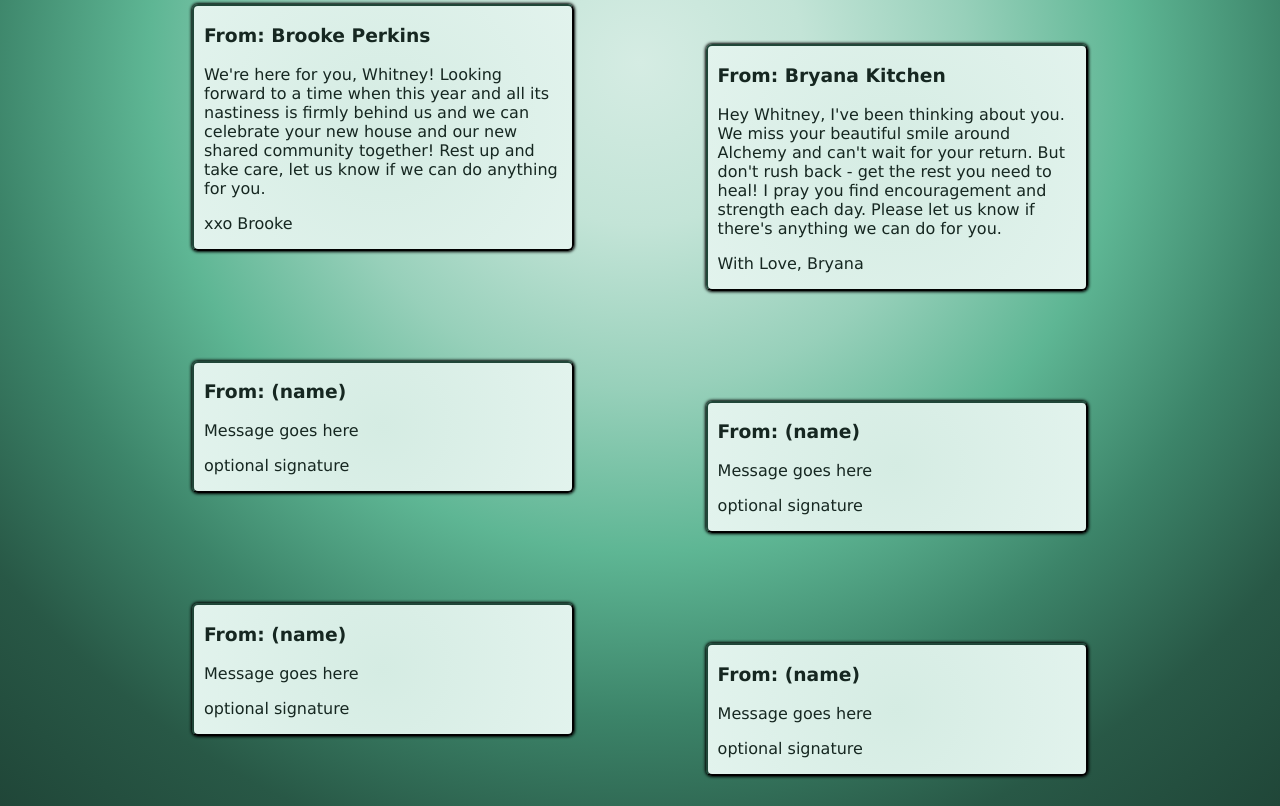
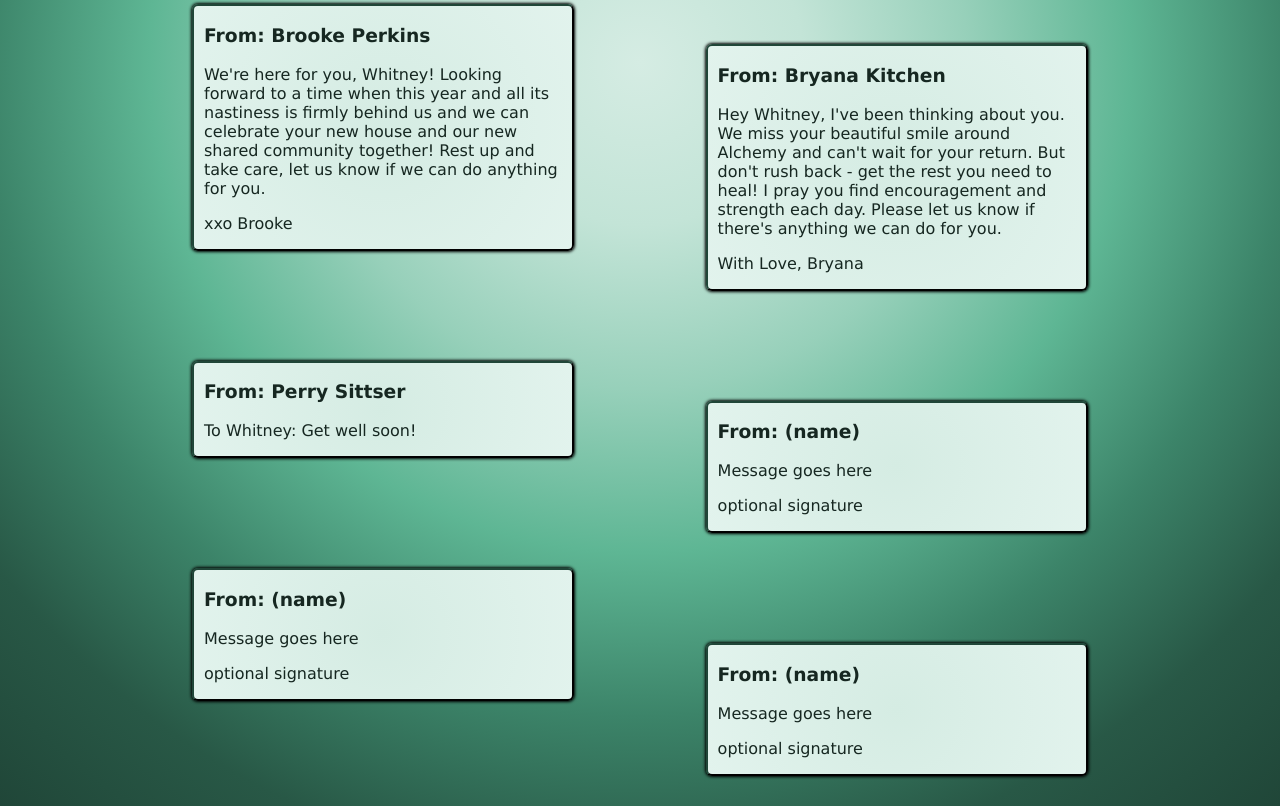
Before and after one commit to bryanakitchen/get-well, a React app: page / in a window 1280 px wide. Shown: the part 682-1488 px from the top of the page. Built offline with nearby package versions, Linux system fonts and the light colour scheme.

Commit message:
add another message

```diff
--- a/src/components/app/App.jsx
+++ b/src/components/app/App.jsx
@@ -43,12 +43,9 @@ export default class App extends Component {
             </p>
           </div>
           <div className={styles.messageLeft} data-aos="fade-right">
-            <h3>From: (name)</h3>
+            <h3>From: Perry Sittser</h3>
             <p>
-              Message goes here
-            </p>
-            <p>
-              optional signature
+              To Whitney: Get well soon!
             </p>
           </div>
           <div className={styles.messageRight} data-aos="fade-left">
```
Also changed, not shown: 1 other file (tests, documents, lock files or other folders).
